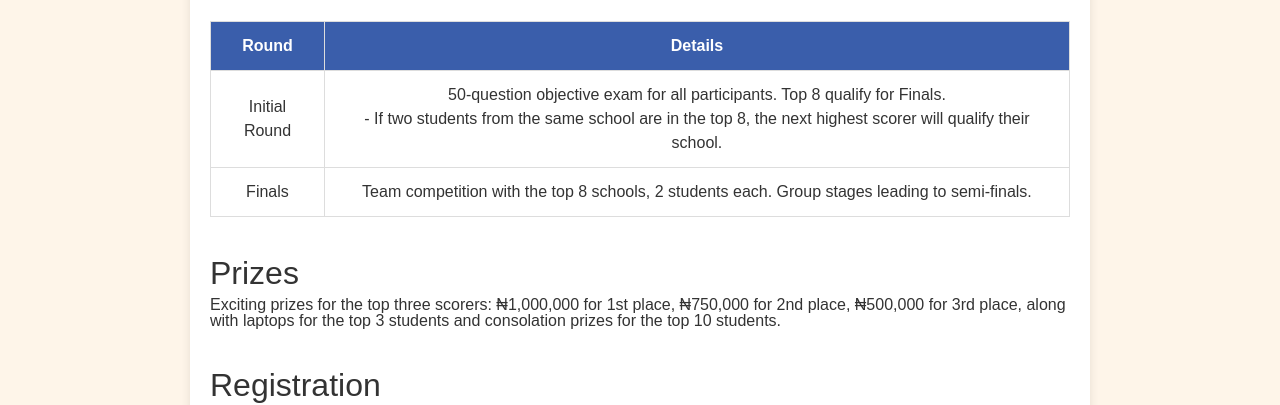
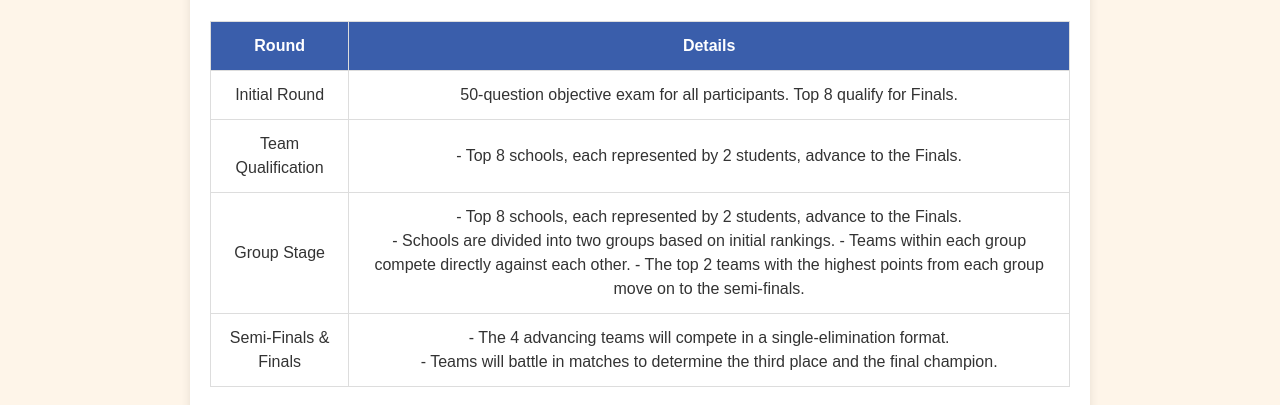
Before and after one commit to IMT2024/IMT2024.github.io, a plain HTML site: page Tournament Info.html in a window 1280 px wide. Shown: the part 555-960 px from the top of the page. Drawn offline with Linux system fonts and the light colour scheme; files whose address does not match are found by name; a web font is replaced by a local one.

Commit message:
Update Tournament Info.html

```diff
--- a/Tournament Info.html
+++ b/Tournament Info.html
@@ -305,14 +305,28 @@
                 <tbody>
                     <tr>
                         <td>Initial Round</td>
-                        <td>50-question objective exam for all participants. Top 8 qualify for Finals.
-			<br>
-		        - If two students from the same school are in the top 8, the next highest scorer will qualify their school.</td>
-			</td>
+                        <td>50-question objective exam for all participants. Top 8 qualify for Finals.</td>
                     </tr>
+
                     <tr>
-                        <td>Finals</td>
-                        <td>Team competition with the top 8 schools, 2 students each. Group stages leading to semi-finals.</td>
+                        <td>Team Qualification</td>
+                        <td>- Top 8 schools, each represented by 2 students, advance to the Finals.
+                    </tr>
+
+					<tr>
+                        <td>Group Stage</td>
+                        <td>- Top 8 schools, each represented by 2 students, advance to the Finals.
+						<br>
+						- Schools are divided into two groups based on initial rankings.
+						- Teams within each group compete directly against each other.
+						- The top 2 teams with the highest points from each group move on to the semi-finals.</td>
+                    </tr>
+
+					<tr>
+                        <td>Semi-Finals & Finals</td>
+                        <td>- The 4 advancing teams will compete in a single-elimination format.
+						<br>
+						- Teams will battle in matches to determine the third place and the final champion.</td>
                     </tr>
                 </tbody>
             </table>
```
